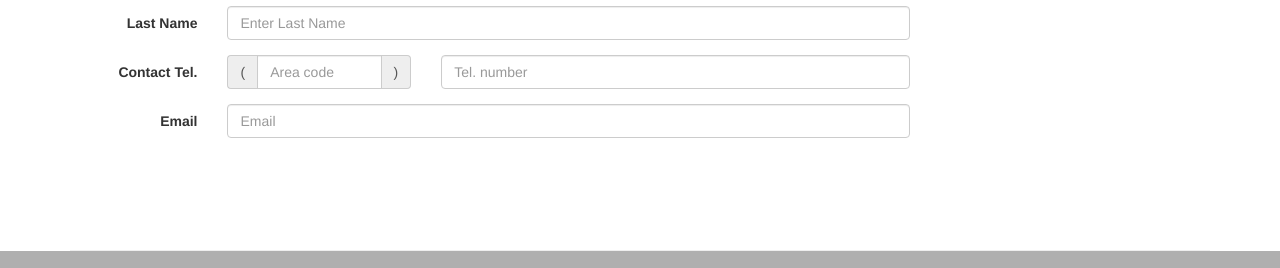
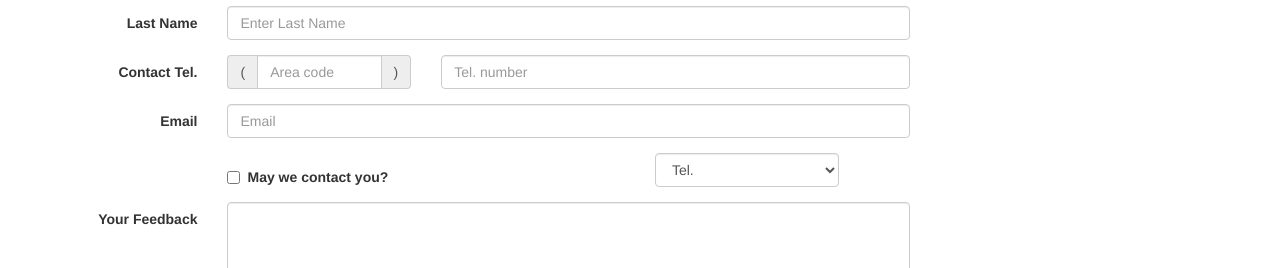
Before and after one commit to MohammedFCIS/conFusion, a plain HTML site: page contactus.html in a window 1280 px wide. Shown: the part 1152-1420 px from the top of the page. Drawn offline with nearby package versions, Linux system fonts and the light colour scheme.

Commit message:
Adding a textarea

```diff
--- a/contactus.html
+++ b/contactus.html
@@ -158,6 +158,26 @@
                             <input type="email" class="form-control" id="emailid" name="emailid" placeholder="Email">
                         </div>
                     </div>
+                     <div class="form-group">
+                       <div class="checkbox col-sm-5 col-sm-offset-2">
+                            <label class="checkbox-inline">
+                                <input type="checkbox" name="approve" value="">
+                                <strong>May we contact you?</strong>
+                            </label>
+                        </div>
+                        <div class="col-sm-3 col-sm-offset-1">
+                            <select class="form-control">
+                                <option>Tel.</option>
+                                <option>Email</option>
+                            </select>
+                        </div>
+                    </div>
+                            <div class="form-group">
+                        <label for="feedback" class="col-sm-2 control-label">Your Feedback</label>
+                        <div class="col-sm-10">
+                            <textarea class="form-control" id="feedback" name="feedback" rows="12"></textarea>
+                        </div>
+                    </div>
 
                 </form>
             </div>
```
